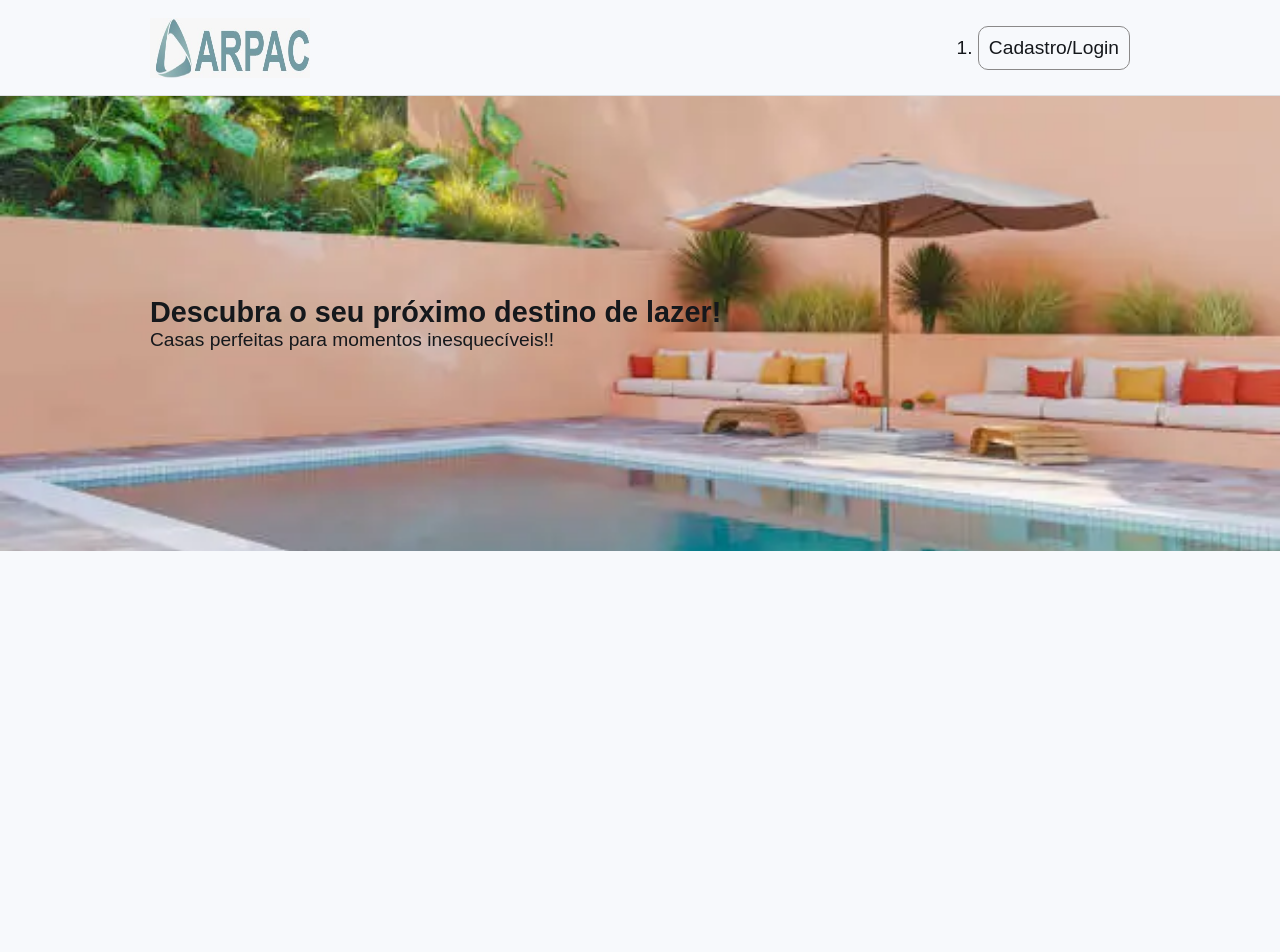
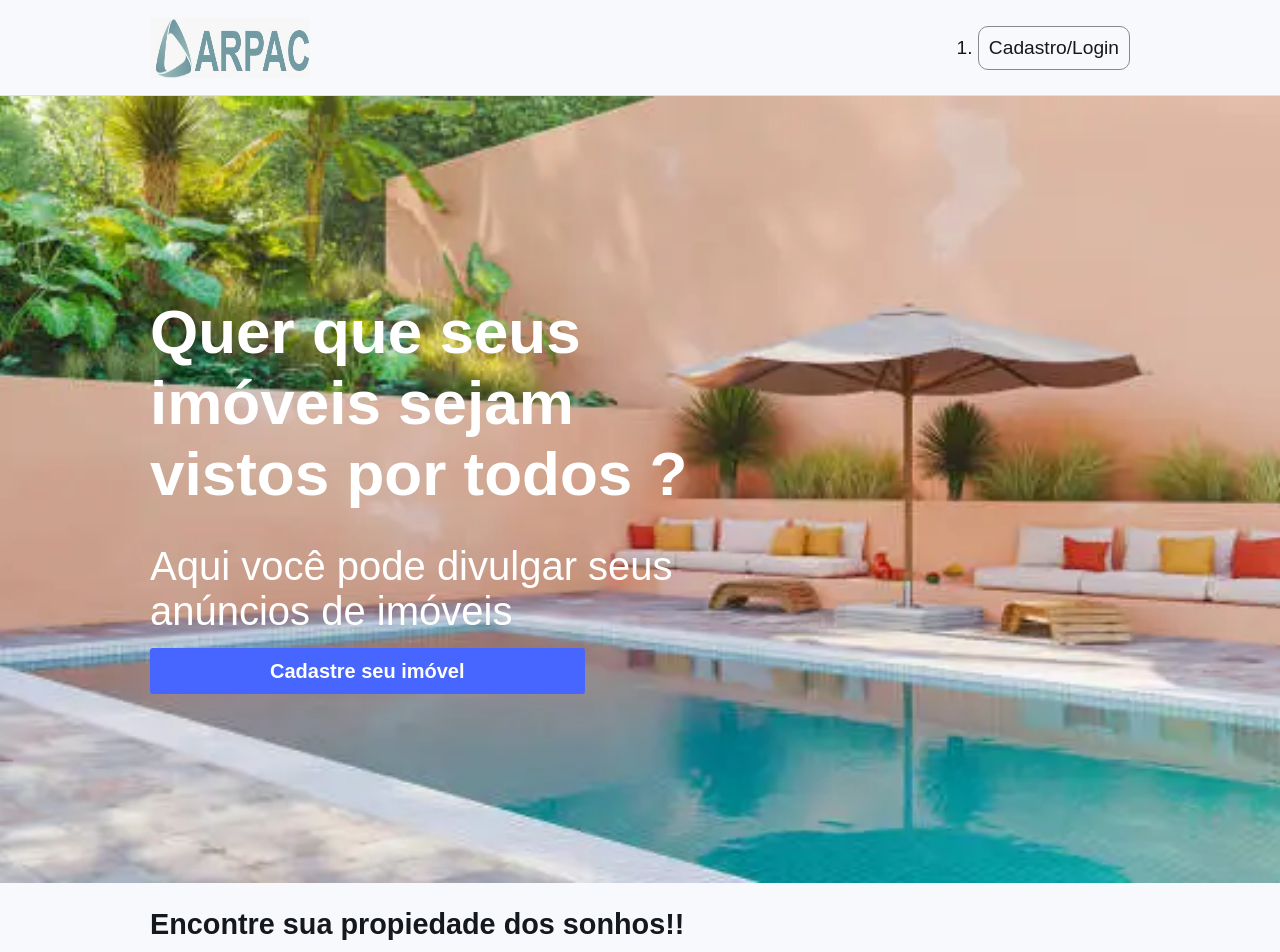
Before and after one commit to CunhaRoberto/web-imoveis-1, a React (Create React App) app: page / in a window 1280 px wide. Shown: the top 952 px of the page. Before the commit the page ends 800 px from the top, so only its background shows below. Built offline with nearby package versions, Linux system fonts and the light colour scheme.

Commit message:
feat: add o Home e iniciado os cards

```diff
--- a/src/App.jsx
+++ b/src/App.jsx
@@ -1,12 +1,14 @@
 import Banner from "./components/Banner";
 import Header from "./components/Header";
 import Global from "./styles/Global";
+import Home from "./pages/Home";
 
 function App() {
   return (
     <div>
       <Header />
       <Banner />
+      <Home />
       <Global />
     </div>
   );
--- a/src/components/Banner/index.jsx
+++ b/src/components/Banner/index.jsx
@@ -5,9 +5,11 @@ const Banner = ( ) => {
     return (
         <Conteiner>
           <Text>
-            <h2>Descubra o seu próximo destino de lazer!</h2>
-            <p></p>
-            <span>Casas perfeitas para momentos inesquecíveis!!</span>
+            {/* <h2>Descubra o seu próximo destino de lazer!</h2>
+            <p>Casas perfeitas para momentos inesquecíveis!!</p> */}
+            <h2>Quer que seus imóveis sejam vistos por todos ?</h2>
+            <p>Aqui você pode divulgar seus anúncios de imóveis</p>
+            <span>Cadastre seu imóvel</span>
           </Text>
         </Conteiner>
     )
--- a/src/components/Banner/styles.js
+++ b/src/components/Banner/styles.js
@@ -2,14 +2,48 @@ import styled from "styled-components"
 import imagem from "../../assets/imagem/casa_2.webp"
 
 export const Conteiner = styled.div`
-    padding: 200px 150px;
-    position: realive;
-    background-size: cover;
-    background-position: center;
-     background-image: url(${imagem});
-`
-
-
+padding: 200px 150px;
+position: relative;
+background-size: cover;
+background-position: center;
+background-image: url(${imagem});
+ :before{
+    background-color: rgba(0,0,0,.6);
+    content: '';
+    position:absolute;
+    top: 0;
+    left: 0;
+    widht: 100%;
+    height: 100%;
+    z-index: 1;
+}
+ `
 export const Text = styled.div`
+    width: 55%;
+    position: relative;
+    z-index: 1;
+    h2{
+    color: var(--white);
+    font-size: 62px;
+    font-weight:700;
+    margin-bottom: 35px;
+}
+    p{
+    color: var(--white);
+    margin-bottom: 25px;
+    font-size: 40px;
+}
+    span {
+  background-color: var(--blue);
+  border: 0;
+  color: var(--white);
+  font-size: 20px;
+  font-weight: 600;
+  padding: 12px 120px;
+  line-height: 24px;
+  border-radius: 3px;
+  cursor: pointer;
+  margin-bottom: 15px;
+  }
 
 `
--- /dev/null
+++ b/src/pages/Home/index.jsx
@@ -0,0 +1,17 @@
+import React, { Fragment } from "react";
+import { Header, Wrapper } from "./styles";
+
+const Home = () => {
+    return (
+        <Fragment>
+            <Header>
+                <h2>Encontre sua propiedade dos sonhos!!</h2>
+            </Header>
+            <Wrapper>
+                <h2>Cards</h2>
+            </Wrapper>
+        </Fragment>
+    )
+}
+
+export default Home;
--- /dev/null
+++ b/src/pages/Home/styles.js
@@ -0,0 +1,15 @@
+import styled from "styled-components";
+
+export const Header = styled.div`
+display: flex;
+justify-content: flex-start;
+align-item: center;
+padding: 25px 150px;
+`
+export const  Wrapper = styled.div`
+display: flex;
+justify-content: space-between;
+align-items: center;
+flex-wrap: wrap;
+padding: 25px 150px
+`
```
